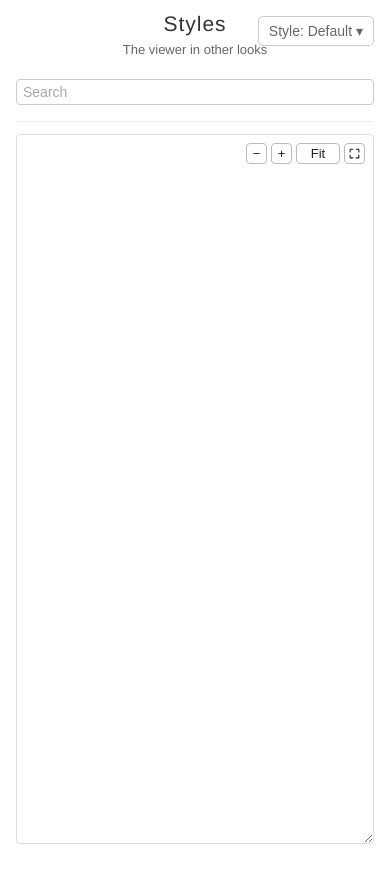
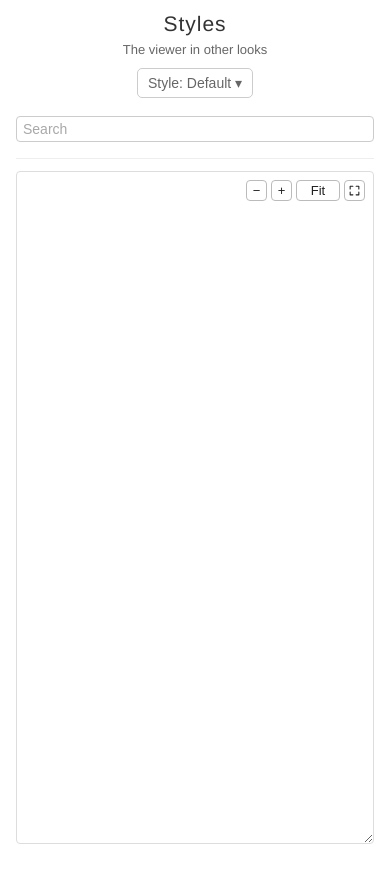
Before and after one commit to viewer-source/styles, a Jekyll site: the page built from index.html, in a window 390 px wide. Shown: the top 883 px of the page. Built offline with Jekyll 4.4.1, drawn with Linux system fonts in a browser that asks for light colours; comment, search, counter and statistics services are not loaded.

Commit message:
Style picker on phones: under the subtitle, centred, so it no longer covers it
Co-Authored-By: Claude Opus 5.5 <noreply@anthropic.com>
Claude-Session: https://claude.ai/code/session_01RZmt2QaCDK9euHPAUPcBJo

```diff
--- a/_includes/style-picker.html
+++ b/_includes/style-picker.html
@@ -7,6 +7,11 @@ where needed, a few rules. [ and ] step through the styles; the address keeps th
   /* the chip at the size of the download buttons (user, 2026-11-09), the rows as the map list */
   .masthead { position: relative; }
   #sp { position: absolute; right: 0; top: 50%; transform: translateY(-50%); z-index: 10; cursor: auto; }
+  /* phones (the header centred, 640 px as the site's own break): the chip under the subtitle, centred, its menu under it */
+  @media screen and (max-width: 640px) {
+    #sp { position: relative; right: auto; top: auto; transform: none; display: flex; justify-content: center; margin: 8px 0 2px; }
+    #sp-menu { right: auto; left: 50%; transform: translateX(-50%); }
+  }
   #sp-chip { font-size: 14px; line-height: 20px; padding: 4px 10px; color: var(--m2-muted); background: var(--m2-control-bg);
              border: 1px solid var(--m2-line); border-radius: var(--m2-radius-button); cursor: pointer; }
   #sp-chip:hover, #sp.sp-open #sp-chip { border-color: var(--m2-accent); color: var(--m2-accent); }
```
